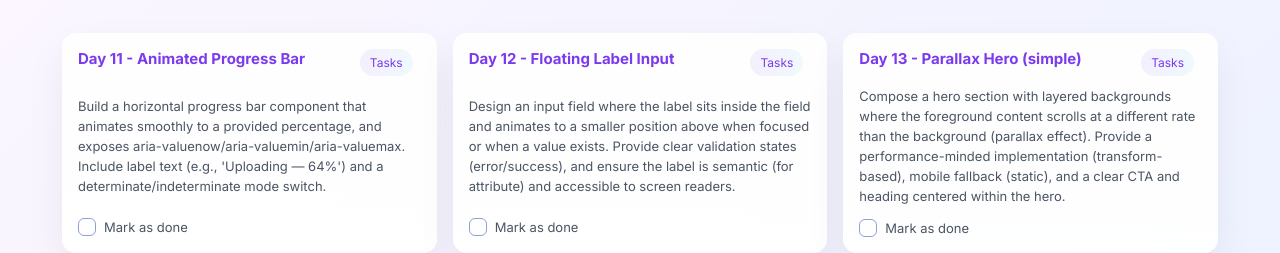
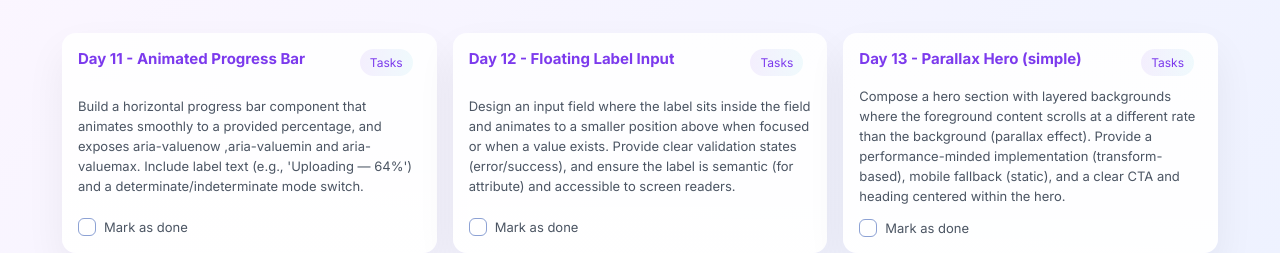
Before and after one commit to thisNiharika/100daysUiCamp, a plain HTML site: page index.html in a window 1280 px wide. Shown: the part 1323-1576 px from the top of the page. Drawn offline with nearby package versions, Linux system fonts and the light colour scheme.

Commit message:
Update index.html

```diff
--- a/index.html
+++ b/index.html
@@ -554,7 +554,7 @@
             </div>
           </div>
           <p class="desc">Build a horizontal progress bar component that animates smoothly to a provided percentage, and
-            exposes aria-valuenow/aria-valuemin/aria-valuemax. Include label text (e.g., 'Uploading — 64%') and a
+            exposes aria-valuenow ,aria-valuemin and aria-valuemax. Include label text (e.g., 'Uploading — 64%') and a
             determinate/indeterminate mode switch.</p>
           <div style="display:flex;justify-content:space-between;align-items:center;margin-top:12px"><label
               style="display:flex;align-items:center;cursor:pointer"><span class="checkbox" role="checkbox" tabindex="0"
```
